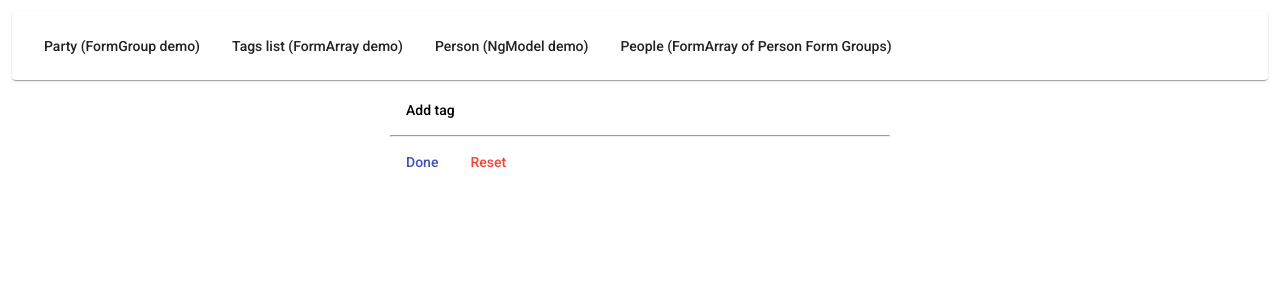
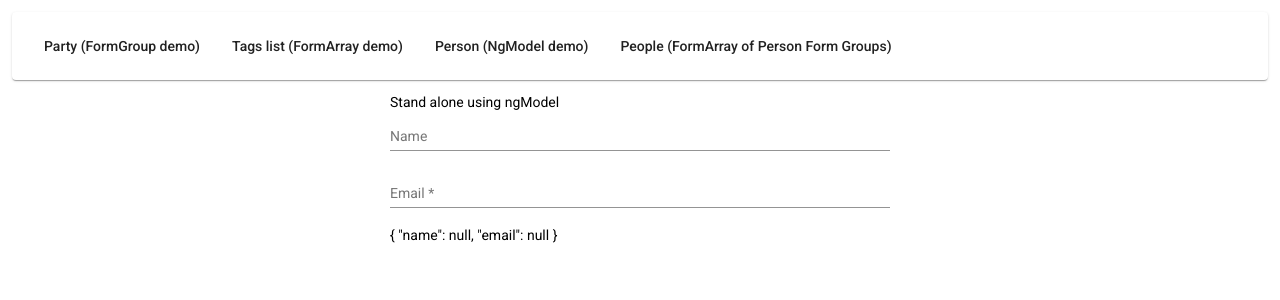
Before and after one commit to gparlakov/migrate-ng13-forms-to-ng14, an Angular app: page /ngmodel in a window 1280 px wide. Before the commit this address led to /tags. Shown: the top 300 px of the page. Built offline with nearby package versions, Linux system fonts and the light colour scheme.

Commit message:
feat: add person with ngModel

```diff
--- a/src/app/ng-model-demo/ng-model-demo.component.html
+++ b/src/app/ng-model-demo/ng-model-demo.component.html
@@ -3,10 +3,8 @@
   Stand alone using ngModel
   <fty-person-contact
     [(ngModel)]="person"
-    #controlDirective="ngModel"
   ></fty-person-contact>
-  <show-form-control
-    [control]="controlDirective.control"
-    name="person"
-  ></show-form-control>
+<div>
+  {{person | json}}
 </div>
+</div>
--- a/src/app/ng-model-demo/ng-model-demo.component.ts
+++ b/src/app/ng-model-demo/ng-model-demo.component.ts
@@ -1,17 +1,17 @@
-// import { Component, OnInit } from '@angular/core';
-// import { PersonContact } from '../person-contact/person-contact.model';
+import { Component, OnInit } from '@angular/core';
+import { PersonContact } from '../person-contact/person-contact.model';
 
-// @Component({
-//   selector: 'fty-ng-model-demo',
-//   templateUrl: './ng-model-demo.component.html',
-//   styleUrls: ['./ng-model-demo.component.css']
-// })
-// export class NgModelDemoComponent implements OnInit {
-//   person?: PersonContact ;
+@Component({
+  selector: 'fty-ng-model-demo',
+  templateUrl: './ng-model-demo.component.html',
+  styleUrls: ['./ng-model-demo.component.css']
+})
+export class NgModelDemoComponent implements OnInit {
+  person?: PersonContact ;
 
-//   constructor() { }
+  constructor() { }
 
-//   ngOnInit(): void {
-//   }
+  ngOnInit(): void {
+  }
 
-// }
+}
--- a/src/app/person-contact/person-contact.component.html
+++ b/src/app/person-contact/person-contact.component.html
@@ -6,6 +6,7 @@
   <mat-form-field>
     <mat-label>Email</mat-label>
     <input matInput formControlName="email" required (blur)="onEmailInputBlur()"/>
-    <mat-error>Please provide person's email</mat-error>
+    <mat-error *ngIf="email.invalid && email.errors && email.errors['required']">Please provide person's email</mat-error>
+    <mat-error *ngIf="email.invalid && email.errors && email.errors['email']">Please provide valid email address</mat-error>
   </mat-form-field>
 </div>
--- a/src/app/person-contact/person-contact.component.ts
+++ b/src/app/person-contact/person-contact.component.ts
@@ -1,32 +1,67 @@
-// import { Component, OnInit, Self, Optional } from '@angular/core';
-// import { PersonContact } from './person-contact.model';
-// import { NgControl } from '@angular/forms';
+import { Component, forwardRef, OnInit } from '@angular/core';
+import {
+  ControlValueAccessor,
+  FormControl,
+  FormGroup,
+  NG_VALUE_ACCESSOR,
+  Validators,
+} from '@angular/forms';
+import { Subscription } from 'rxjs';
+import { PersonContact } from './person-contact.model';
 
+@Component({
+  selector: 'fty-person-contact',
+  templateUrl: './person-contact.component.html',
+  styleUrls: ['./person-contact.component.css'],
+  providers: [
+    {
+      provide: NG_VALUE_ACCESSOR,
+      useExisting: forwardRef(() => PersonContactComponent),
+      multi: true,
+    },
+  ],
+})
+export class PersonContactComponent implements OnInit, ControlValueAccessor {
+  form = new FormGroup({
+    name: new FormControl(),
+    email: new FormControl('', Validators.email),
+  });
+  onChange: (p: PersonContact) => void = () => {};
+  onTouched: () => void = () => {};
+  subs: Subscription = new Subscription();
 
-// @Component({
-//   selector: 'fty-person-contact',
-//   templateUrl: './person-contact.component.html',
-//   styleUrls: ['./person-contact.component.css']
-// })
-// export class PersonContactComponent implements OnInit {
-//   constructor(@Self() @Optional() controlDirective: NgControl) {
-//     super(
-//       controlDirective,
-//       typedFormGroup<PersonContact>({
-//         name: typedFormControl<string>(),
-//         email: typedFormControl<string>()
-//       })
-//     );
-//   }
+  get email(): FormControl {
+    return this.form.controls['email'] as FormControl;
+  }
 
-//   ngOnInit(): void {
-//     super.ngOnInit();
-//   }
+  constructor() {}
 
-//   onNameInputBlur() {
-//     this.onTouch();
-//   }
-//   onEmailInputBlur() {
-//     this.onTouch();
-//   }
-// }
+  writeValue(p: PersonContact): void {
+    if (p != null && 'name' in p) {
+      this.form.setValue(p);
+    } else {
+      this.form.reset();
+    }
+  }
+  registerOnChange(fn: (p: PersonContact) => void): void {
+    this.onChange = fn;
+  }
+  registerOnTouched(fn: () => void): void {
+    this.onTouched = fn;
+  }
+
+  ngOnInit(): void {
+    this.subs.add(
+      this.form.valueChanges.subscribe((v) => {
+        this.onChange(v);
+      })
+    );
+  }
+
+  onNameInputBlur() {
+    this.onTouched();
+  }
+  onEmailInputBlur() {
+    this.onTouched();
+  }
+}
--- a/src/app/tags-list/tags-list.component.ts
+++ b/src/app/tags-list/tags-list.component.ts
@@ -14,7 +14,7 @@ export class TagsListComponent implements OnInit {
   form = new FormArray([]);
 
   constructor() {}
-  /*  */
+
   ngOnInit(): void {}
 
   tags(): FormControl[] {
```
Also changed, not shown: src/app/app.module.ts (+9 -10 lines), package.json (line endings or trailing spaces), 1 other file (tests, documents, lock files or other folders).
